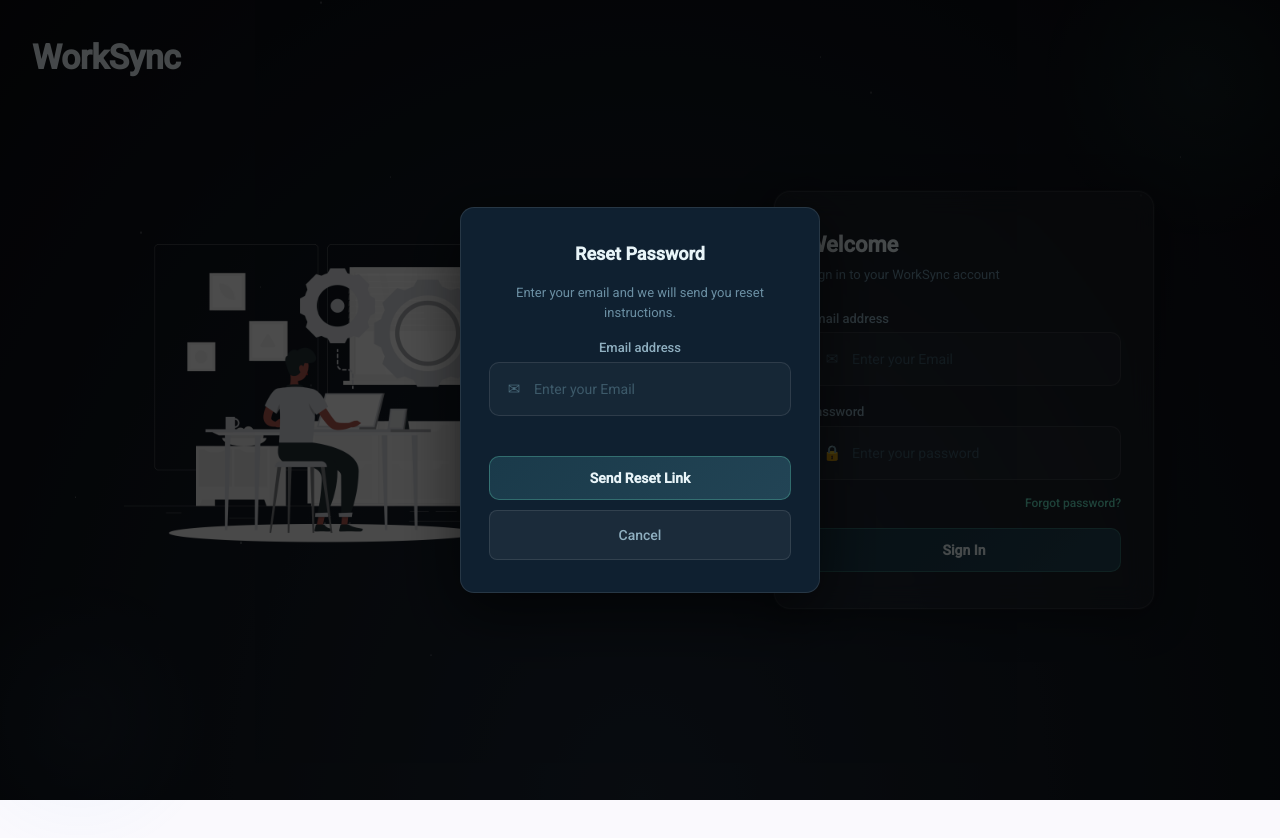
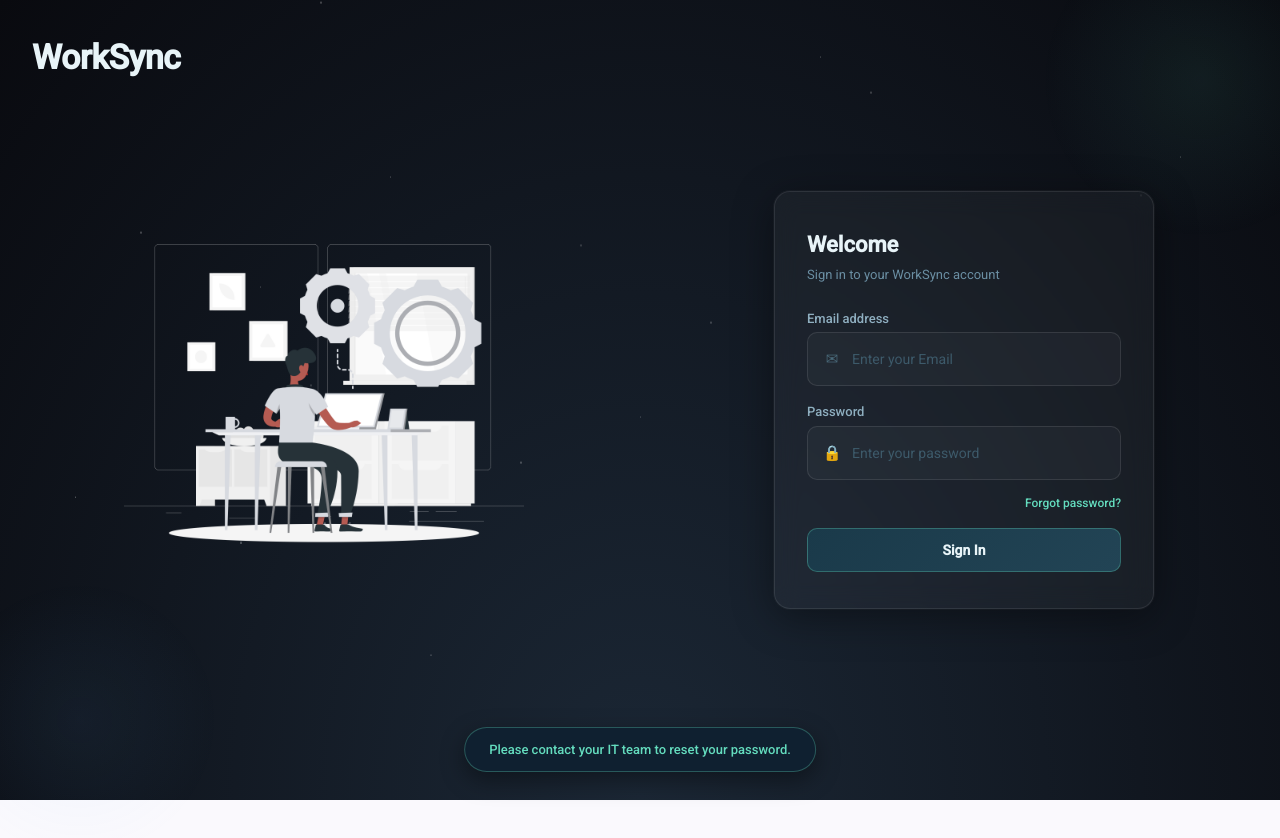
Before and after one commit to kritiagrawal2207/WorkSync__Workforce-Task-Management-System, an Angular app in the folder worksync-ui/: page /login in a window 1280 px wide. Both pictures are taken after a click on the element "Forgot password?". Shown: the top 838 px of the page. Built offline with nearby package versions, Linux system fonts and the light colour scheme.

Commit message:
fix loader of week3

```diff
--- a/worksync-ui/src/app/constants/string.ts
+++ b/worksync-ui/src/app/constants/string.ts
@@ -24,7 +24,7 @@
   LOGIN_FORGOT_SUBTITLE: 'Enter your email and we will send you reset instructions.',
   LOGIN_SUBMIT: 'Send Reset Link',
   LOGIN_CANCEL: 'Cancel',
-  LOGIN_TOAST: '✅ Reset link sent! Check your inbox.',
+  LOGIN_TOAST: 'Please contact your IT team to reset your password.',
   NAV_DASHBOARD: '📊 Dashboard',
   NAV_EMPLOYEES: '👥 Employees',
   NAV_ATTENDANCE: '🕐 Attendance',
--- a/worksync-ui/src/app/interceptors/jwt.interceptor.ts
+++ b/worksync-ui/src/app/interceptors/jwt.interceptor.ts
@@ -3,7 +3,6 @@
 import { catchError, throwError } from 'rxjs';
 import { Router } from '@angular/router';
 import { AuthService } from '../services/auth.service';
-
 export const jwtInterceptor: HttpInterceptorFn = (req, next) => {
   const authService = inject(AuthService);
   const router      = inject(Router);
@@ -13,7 +12,6 @@
     : req;
   return next(cloned).pipe(
     catchError((error: HttpErrorResponse) => {
-      // Don't logout on 401 from the login endpoint itself (wrong password)
       const isLoginRequest = req.url.includes('/auth/login');
       if (error.status === 401 && !isLoginRequest) {
         authService.logout();
--- a/worksync-ui/src/app/pages/login/login.html
+++ b/worksync-ui/src/app/pages/login/login.html
@@ -17,7 +17,6 @@
         <h2 class="form-title">{{ constants.LOGIN_TITLE }}</h2>
         <p class="form-subtitle">{{ constants.LOGIN_SUBTITLE }}</p>
       </div>
-
       <div class="input-group">
         <label for="email">{{ constants.EMAIL_LABEL }}</label>
         <div class="input-wrapper">
@@ -28,7 +27,6 @@
             autocomplete="username" />
         </div>
       </div>
-
       <div class="input-group">
         <label for="password">{{ constants.PASSWORD_LABEL }}</label>
         <div class="input-wrapper">
@@ -38,48 +36,33 @@
             [(ngModel)]="password"
             autocomplete="current-password" />
         </div>
-        <span class="forgot-link" (click)="showForgotModal = true">
+        <span class="forgot-link" (click)="showForgotToast()">
           {{ constants.FORGOT_PASSWORD }}
         </span>
       </div>
-
       @if (errorMessage) {
         <div class="error-box">
           <span>{{ constants.LOGIN_ERROR_ICON }}</span> {{ errorMessage }}
         </div>
       }
       <button class="sign-btn" (click)="login()" [disabled]="isLoading">
-        @if (isLoading) {
-          <span class="spinner"></span>
-          <span>{{ constants.LOADING }}</span>
-        } @else {
-          <span>{{ constants.SIGN_IN }}</span>
-        }
+        <span>{{ constants.SIGN_IN }}</span>
       </button>
     </div>
   </div>
-</div>
-@if (showForgotModal) {
-  <div class="modal-overlay" (click)="showForgotModal = false">
-    <div class="modal" (click)="$event.stopPropagation()">
-      <h3>{{ constants.LOGIN_FORGOT_TITLE }}</h3>
-      <p>{{ constants.LOGIN_FORGOT_SUBTITLE }}</p>
-      <div class="input-group">
-        <label>{{ constants.EMAIL_LABEL }}</label>
-        <div class="input-wrapper">
-          <span class="input-icon">✉</span>
-          <input type="email"
-            [placeholder]="constants.EMAIL_PLACEHOLDER"
-            [(ngModel)]="forgotEmail" />
-        </div>
-      </div>
-      <div class="modal-actions">
-        <button class="sign-btn" (click)="submitForgot()">{{ constants.LOGIN_SUBMIT }}</button>
-        <button class="cancel-btn" (click)="showForgotModal = false">{{ constants.LOGIN_CANCEL }}</button>
+
+  @if (showToast) {
+    <div class="toast">{{ constants.LOGIN_TOAST }}</div>
+  }
+
+  @if (isLoading) {
+    <div class="login-overlay">
+      <div class="loader">
+        <div class="circle"></div>
+        <div class="circle"></div>
+        <div class="circle"></div>
+        <div class="circle"></div>
       </div>
     </div>
-  </div>
-}
-@if (showToast) {
-  <div class="toast">{{ constants.LOGIN_TOAST }}</div>
-}
+  }
+</div>
--- a/worksync-ui/src/app/pages/login/login.ts
+++ b/worksync-ui/src/app/pages/login/login.ts
@@ -1,10 +1,10 @@
-import { Component } from '@angular/core';
+import { Component, ChangeDetectorRef } from '@angular/core';
 import { CommonModule } from '@angular/common';
 import { FormsModule } from '@angular/forms';
 import { Router } from '@angular/router';
-import { finalize } from 'rxjs/operators';
 import { AuthService } from '../../services/auth.service';
 import { constants } from '../../constants/string';
+
 @Component({
   selector: 'app-login',
   standalone: true,
@@ -17,11 +17,13 @@
   password     = '';
   errorMessage = '';
   isLoading    = false;
-  showForgotModal = false;
-  forgotEmail  = '';
   showToast    = false;
 
-  constructor(private authService: AuthService, private router: Router) {}
+  constructor(
+    private authService: AuthService,
+    private router: Router,
+    private cdr: ChangeDetectorRef
+  ) {}
 
   login(): void {
     if (!this.email || !this.password) {
@@ -30,15 +32,19 @@
     }
     this.isLoading = true;
     this.errorMessage = '';
-    this.authService.login(this.email, this.password).pipe(
-      finalize(() => { this.isLoading = false; })
-    ).subscribe({
+
+    this.authService.login(this.email, this.password).subscribe({
       next: (res) => {
+        this.isLoading = false;
+        this.cdr.detectChanges();
         this.authService.saveSession(res);
         const dest = (res.role === 'Employee') ? '/tasks' : '/dashboard';
         this.router.navigate([dest]);
       },
       error: (err) => {
+        this.isLoading = false;
+        this.email = '';
+        this.password = '';
         if (err.status === 0) {
           this.errorMessage = 'Cannot reach server. Please check if the backend is running.';
         } else {
@@ -47,12 +53,12 @@
               ? err.error
               : err.error?.message || constants.LOGIN_ERROR_INVALID;
         }
+        this.cdr.detectChanges();
       },
     });
   }
 
-  submitForgot(): void {
-    this.showForgotModal = false;
+  showForgotToast(): void {
     this.showToast = true;
     setTimeout(() => (this.showToast = false), 4000);
   }
--- a/worksync-ui/src/styles/utilities.css
+++ b/worksync-ui/src/styles/utilities.css
@@ -352,7 +352,6 @@
   color: var(--color-text-secondary);
 }
 .page-content { flex: 1; overflow-y: auto; padding: var(--spacing-2xl); }
-/* ─── LOGIN PAGE ──────────────────────────────────────────── */
 .login-page {
   min-height: var(--page-height);
   display: flex;
@@ -461,9 +460,44 @@
   font-size: 34px; font-weight: var(--font-weight-bold);
   color: #e8f4f8; margin: 0 0 var(--spacing-sm) 0; letter-spacing: -0.5px;
 }
+.login-overlay {
+  position: fixed;
+  inset: 0;
+  background: rgba(9, 10, 15, 0.75);
+  backdrop-filter: blur(4px);
+  display: flex;
+  align-items: center;
+  justify-content: center;
+  z-index: 999;
+}
+.loader {
+  --dim: 3rem;
+  width: var(--dim);
+  height: var(--dim);
+  position: relative;
+  animation: spin988 2s linear infinite;
+}
+.loader .circle {
+  --color: #64dcbe;
+  --dim: 1.2rem;
+  width: var(--dim);
+  height: var(--dim);
+  background-color: var(--color);
+  border-radius: 50%;
+  position: absolute;
+}
+.loader .circle:nth-child(1) { top: 0; left: 0; }
+.loader .circle:nth-child(2) { top: 0; right: 0; }
+.loader .circle:nth-child(3) { bottom: 0; left: 0; }
+.loader .circle:nth-child(4) { bottom: 0; right: 0; }
+@keyframes spin988 {
+  0%         { transform: scale(1) rotate(0); }
+  20%, 25%   { transform: scale(1.3) rotate(90deg); }
+  45%, 50%   { transform: scale(1) rotate(180deg); }
+  70%, 75%   { transform: scale(1.3) rotate(270deg); }
+  95%, 100%  { transform: scale(1) rotate(360deg); }
+}
 .brand-tagline { font-size: var(--font-size-md); color: #8fafc0; margin: 0; }
-
-/* Illustration image area */
 .left-panel-illustration {
   display: flex;
   align-items: center;
@@ -489,8 +523,6 @@
 }
 .feature-icon { font-size: var(--font-size-xl); flex-shrink: 0; }
 .brand-footer { font-size: var(--font-size-xs); color: #4a6070; margin: 0; position: relative; z-index: 1; }
-
-/* ─── RIGHT PANEL (dark) ─────────────────────────────────── */
 .right-panel {
   flex: 1;
   display: flex; align-items: center; justify-content: center;
@@ -513,7 +545,6 @@
 }
 .form-subtitle { font-size: var(--font-size-sm); color: #6b8fa3; margin: 0; }
 
-/* ─── FIELD SECTIONS ─────────────────────────────────────── */
 .field-section {
   border: 1px solid rgba(255,255,255,0.1);
   border-radius: var(--radius-md); padding: 12px 16px;
@@ -580,7 +611,6 @@
   margin-bottom: 12px;
 }
 
-/* ─── SIGN IN BUTTON (no blue) ───────────────────────────── */
 .sign-btn {
   width: 100%;
   min-width: unset;
@@ -617,7 +647,6 @@
   border-radius: var(--radius-round); animation: spin 0.7s linear infinite;
 }
 
-/* ─── MODAL ──────────────────────────────────────────────── */
 .modal-overlay {
   position: fixed; inset: 0; background: rgba(0,0,0,0.7);
   display: flex; align-items: center; justify-content: center;
@@ -641,7 +670,6 @@
 }
 .cancel-btn:hover { background: rgba(255,255,255,0.1); }
 
-/* ─── TOAST ──────────────────────────────────────────────── */
 .login-page .toast {
   position: fixed; bottom: 28px; left: 50%; transform: translateX(-50%);
   background: #0f2030; border: 1px solid rgba(100,220,190,0.3);
@@ -651,7 +679,6 @@
   white-space: nowrap; box-shadow: 0 8px 24px rgba(0,0,0,0.4);
 }
 
-/* ─── RESPONSIVE ─────────────────────────────────────────── */
 @media (max-width: 700px) {
   .login-page { flex-direction: column; }
   .left-panel { width: 100%; padding: var(--spacing-2xl); flex-direction: row; align-items: center; gap: var(--spacing-lg); }
```
